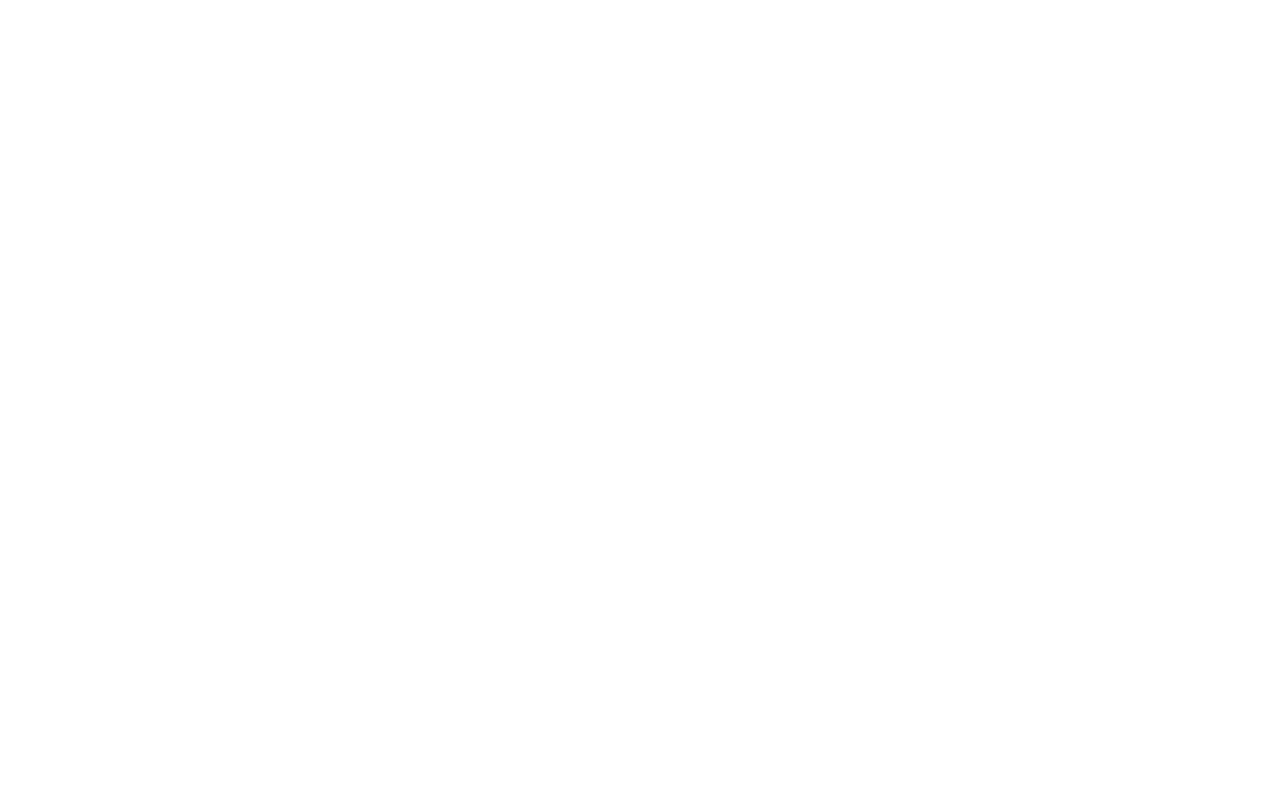
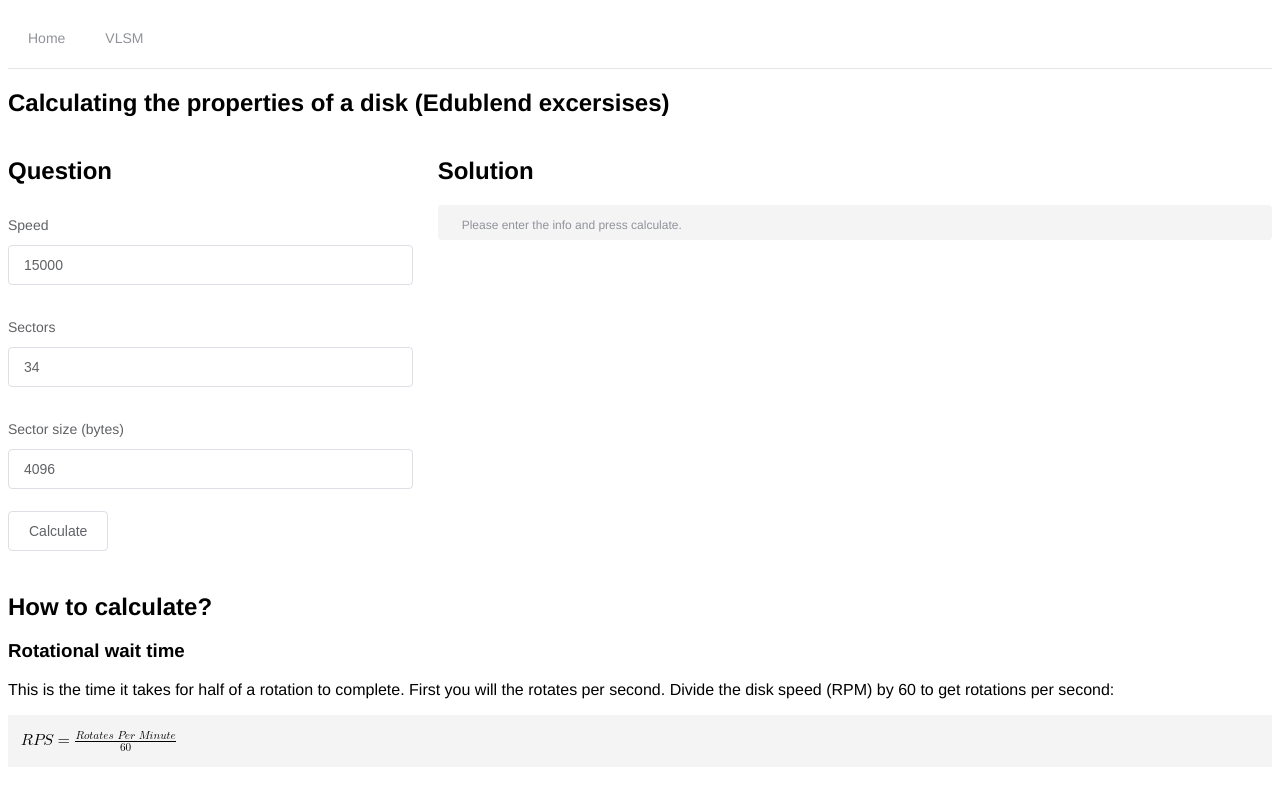
Before and after one commit to ISW-Leuven/IT-Tools, a Vue app: page /disk/properties in a window 1280 px wide. Shown: the top 790 px of the page. Built offline with nearby package versions, Linux system fonts and the light colour scheme.

Commit message:
Added disk properties calculator

```diff
--- a/package.json
+++ b/package.json
@@ -9,6 +9,7 @@
   "dependencies": {
     "core-js": "^3.6.5",
     "element-ui": "^2.4.5",
+    "katex": "^0.12.0",
     "vue": "^2.6.11",
     "vue-router": "^3.2.0",
     "vuex": "^3.4.0"
--- a/src/App.vue
+++ b/src/App.vue
@@ -1,5 +1,9 @@
 <template>
   <div id="app">
+    <el-menu class="el-menu-demo" mode="horizontal" :router="true">
+      <el-menu-item :index="{ name: 'Home' }">Home</el-menu-item>
+      <el-menu-item :index="{ name: 'networktools-vlsm' }">VLSM</el-menu-item>
+    </el-menu>
     <div class="container">
       <router-view />
     </div>
@@ -7,12 +11,7 @@
 </template>
 
 <script>
-import HelloWorld from './components/HelloWorld.vue'
-
 export default {
-  name: 'app',
-  components: {
-    HelloWorld
-  }
+  name: 'app'
 }
 </script>
--- a/src/assets/scss/app.scss
+++ b/src/assets/scss/app.scss
@@ -11,3 +11,8 @@
   max-width: 1300px;
   margin: 0 auto;
 }
+
+pre {
+  padding: 1rem .8rem;
+  background-color: #f4f4f4;
+}
--- a/src/components/HelloWorld.vue
+++ /dev/null
@@ -1,59 +0,0 @@
-<template>
-  <div class="hello">
-    <h1>{{ msg }}</h1>
-    <p>
-      For a guide and recipes on how to configure / customize this project,<br>
-      check out the
-      <a href="https://cli.vuejs.org" target="_blank" rel="noopener">vue-cli documentation</a>.
-    </p>
-    <h3>Installed CLI Plugins</h3>
-    <ul>
-      <li><a href="https://github.com/vuejs/vue-cli/tree/dev/packages/%40vue/cli-plugin-babel" target="_blank" rel="noopener">babel</a></li>
-      <li><a href="https://github.com/vuejs/vue-cli/tree/dev/packages/%40vue/cli-plugin-router" target="_blank" rel="noopener">router</a></li>
-      <li><a href="https://github.com/vuejs/vue-cli/tree/dev/packages/%40vue/cli-plugin-vuex" target="_blank" rel="noopener">vuex</a></li>
-    </ul>
-    <h3>Essential Links</h3>
-    <ul>
-      <li><a href="https://vuejs.org" target="_blank" rel="noopener">Core Docs</a></li>
-      <li><a href="https://forum.vuejs.org" target="_blank" rel="noopener">Forum</a></li>
-      <li><a href="https://chat.vuejs.org" target="_blank" rel="noopener">Community Chat</a></li>
-      <li><a href="https://twitter.com/vuejs" target="_blank" rel="noopener">Twitter</a></li>
-      <li><a href="https://news.vuejs.org" target="_blank" rel="noopener">News</a></li>
-    </ul>
-    <h3>Ecosystem</h3>
-    <ul>
-      <li><a href="https://router.vuejs.org" target="_blank" rel="noopener">vue-router</a></li>
-      <li><a href="https://vuex.vuejs.org" target="_blank" rel="noopener">vuex</a></li>
-      <li><a href="https://github.com/vuejs/vue-devtools#vue-devtools" target="_blank" rel="noopener">vue-devtools</a></li>
-      <li><a href="https://vue-loader.vuejs.org" target="_blank" rel="noopener">vue-loader</a></li>
-      <li><a href="https://github.com/vuejs/awesome-vue" target="_blank" rel="noopener">awesome-vue</a></li>
-    </ul>
-  </div>
-</template>
-
-<script>
-export default {
-  name: 'HelloWorld',
-  props: {
-    msg: String
-  }
-}
-</script>
-
-<!-- Add "scoped" attribute to limit CSS to this component only -->
-<style scoped lang="scss">
-h3 {
-  margin: 40px 0 0;
-}
-ul {
-  list-style-type: none;
-  padding: 0;
-}
-li {
-  display: inline-block;
-  margin: 0 10px;
-}
-a {
-  color: #42b983;
-}
-</style>
--- /dev/null
+++ b/src/components/lists/DiskList.vue
@@ -0,0 +1,16 @@
+<template>
+  <el-col tag="section" :xs="24" :sm="12" :md="8">
+    <h2>Disk Tools</h2>
+    <ul>
+      <li>
+        <router-link :to="{ name: 'disktools-properties' }">Properties calculator (Edublend)</router-link>
+      </li>
+    </ul>
+  </el-col>
+</template>
+
+<script>
+export default {
+  name: 'components-list-network-list',
+}
+</script>
--- /dev/null
+++ b/src/components/lists/NetworkList.vue
@@ -0,0 +1,16 @@
+<template>
+  <el-col tag="section" :xs="24" :sm="12" :md="8">
+    <h2>Network Tools</h2>
+    <ul>
+      <li>
+        <router-link :to="{ name: 'networktools-vlsm' }">VLSM Calculator</router-link>
+      </li>
+    </ul>
+  </el-col>
+</template>
+
+<script>
+export default {
+  name: 'components-list-network-list',
+}
+</script>
--- /dev/null
+++ b/src/components/others/katex.vue
@@ -0,0 +1,26 @@
+<template>
+  <pre v-html="getKatexOutput" />
+</template>
+
+<script>
+import katex from 'katex';
+
+export default {
+  name: 'components-others-katex',
+  props: {
+    equation: {
+      type: String,
+      readonly: true,
+      required: true,
+    }
+  },
+  computed: {
+    getKatexOutput () {
+      return katex.renderToString(this.equation, {
+        throwOnError: true,
+        output: 'mathml'
+      });
+    }
+  }
+}
+</script>
--- a/src/router/index.js
+++ b/src/router/index.js
@@ -10,14 +10,22 @@ Vue.use(VueRouter)
     name: 'Home',
     component: Home
   },
+  /**
+   * Network Tools
+   */
   {
     path: '/vlsm',
     name: 'networktools-vlsm',
-    // route level code-splitting
-    // this generates a separate chunk (about.[hash].js) for this route
-    // which is lazy-loaded when the route is visited.
     component: () => import(/* webpackChunkName: "vlsm" */ '../views/vlsm.vue')
-  }
+  },
+  /**
+   * Disk Tools
+   */
+  {
+    path: '/disk/properties',
+    name: 'disktools-properties',
+    component: () => import(/* webpackChunkName: "vlsm" */ '../views/DiskTools/DiskProperties.vue')
+  },
 ]
 
 const router = new VueRouter({
--- /dev/null
+++ b/src/views/DiskTools/DiskProperties.vue
@@ -0,0 +1,122 @@
+<template>
+  <el-row :gutter="25">
+    <el-col :span="24" tag="section">
+      <h1>Calculating the properties of a disk (Edublend excersises)</h1>
+    </el-col>
+
+    <!-- Form -->
+    <el-col tag="section" :xs="24" :md="8">
+      <el-form class="w-full max-w-sm" label-position="'top'" @submit.native.prevent="calculate">
+        <h2 class="text-xl mb-4">Question</h2>
+
+        <el-form-item label="Speed">
+          <el-input type="number" min="1" v-model="speed" required />
+        </el-form-item>
+        <el-form-item label="Sectors">
+          <el-input type="number" min="1" v-model="sectors" required />
+        </el-form-item>
+        <el-form-item label="Sector size (bytes)">
+          <el-input type="number" min="1" v-model="sectorSize" required />
+        </el-form-item>
+        <el-form-item label="">
+          <el-button native-type="submit">Calculate</el-button>
+        </el-form-item>
+      </el-form>
+    </el-col>
+
+    <!-- Solution -->
+    <el-col tag="aside" :xs="24" :md="16" v-loading="loading">
+      <h2 class="text-xl mb-4 font-bold">Solution</h2>
+      <div v-if="show">
+        <pre v-for="(solution, key) in solutions" :key="key" v-html="solution"></pre>
+      </div>
+      <el-alert v-else :closable="false">Please enter the info and press calculate.</el-alert>
+    </el-col>
+
+    <!-- How to calculate -->
+    <el-col :span="24" tag="section">
+      <h2 class="text-xl mb-3 font-bold">How to calculate?</h2>
+      <h3 class="text-lg mb-1">Rotational wait time</h3>
+      <p>
+        This is the time it takes for half of a rotation to complete. First you will the rotates per second.
+        Divide the disk speed (RPM) by 60 to get rotations per second:
+      </p>
+      <katex equation="RPS = {Rotates\space Per\space Minute \over 60}" :pre="true" class="mt-2" />
+    </el-col>
+  </el-row>
+</template>
+
+<script>
+import katexComponent from '@/components/others/katex.vue';
+import katex from 'katex';
+
+export default {
+  name: 'disk-tools-disk-properties',
+  components: {
+    katex: katexComponent
+  },
+  data () {
+    return {
+      speed: 15000,
+      sectors: 34,
+      sectorSize: 4096,
+      solutions: {
+        timeForOneRotation: '',
+        rotationalWaitTime: '',
+        sectorReadTime: '',
+        speed: '',
+      },
+      loading: false,
+      show: false,
+    }
+  },
+  methods:{
+    calculate () {
+      this.loading = true;
+
+      /**
+       * Calculate time for one rotation
+       */
+      let timeForOneRotation = ((1/(this.speed / 60))*1000).toFixed(2);
+      let string = String.raw`a = {1 \over {${this.speed} \over 60}} \times 1000 = ${timeForOneRotation}\space [ms]`;
+      this.solutions['timeForOneRotation'] = katex.renderToString(string, {
+        throwOnError: true,
+        output: 'mathml'
+      });
+
+      /**
+       * Calculate rotational wait time
+       */
+      const rotationalWaitTime = (timeForOneRotation / 2);
+      string = String.raw`Rotational\space wait\space time = {${timeForOneRotation} \over 2} = ${rotationalWaitTime}\space [ms]`;
+      this.solutions.rotationalWaitTime = katex.renderToString(string, {
+        throwOnError: true,
+        output: 'mathml'
+      });
+
+      /**
+       * Calculate sector read time
+       */
+      const sectorReadTime = (timeForOneRotation / this.sectors).toFixed(2);
+      string = String.raw`Sector\space read\space time = {${timeForOneRotation} \over ${this.sectors} } = ${sectorReadTime}\space [ms]`;
+      this.solutions.sectorReadTime = katex.renderToString(string, {
+        throwOnError: true,
+        output: 'mathml'
+      });
+
+      /**
+       * Calculate speed
+       */
+      const speed = Math.round(((this.sectors * this.sectorSize) * (this.speed / 60))/1024/1024);
+      string = String.raw`Speed = {(${this.sectors} \times ${this.sectorSize}) \times (${this.speed} \div 60) \over 1024 \times 1024} = ${speed}\space [{MB \over s}]`;
+      this.solutions.speed = katex.renderToString(string, {
+        throwOnError: true,
+        output: 'mathml'
+      });
+
+      this.show = true;
+      this.loading = false;
+    }
+  }
+}
+</script>
--- a/src/views/Home.vue
+++ b/src/views/Home.vue
@@ -1,9 +1,10 @@
 <template>
   <div class="home">
     <h1>A list of handy tools for IT.</h1>
-    <ul>
-      <li><router-link :to="{ name: 'networktools-vlsm' }">VLSM Calculator</router-link></li>
-    </ul>
+    <el-row :gutter="25" id="section-lists">
+      <network-list />
+      <disk-list />
+    </el-row>
     <p>
       Please note this website is very early in development. Styling is not yet done (sorry).
     </p>
@@ -11,7 +12,14 @@
 </template>
 
 <script>
+import networkList from '@/components/lists/NetworkList.vue';
+import diskList from '@/components/lists/DiskList.vue';
+
 export default {
   name: 'Home',
+  components: {
+    networkList,
+    diskList,
+  }
 }
 </script>
```
Also changed, not shown: 2 other files (tests, documents, lock files or other folders).
